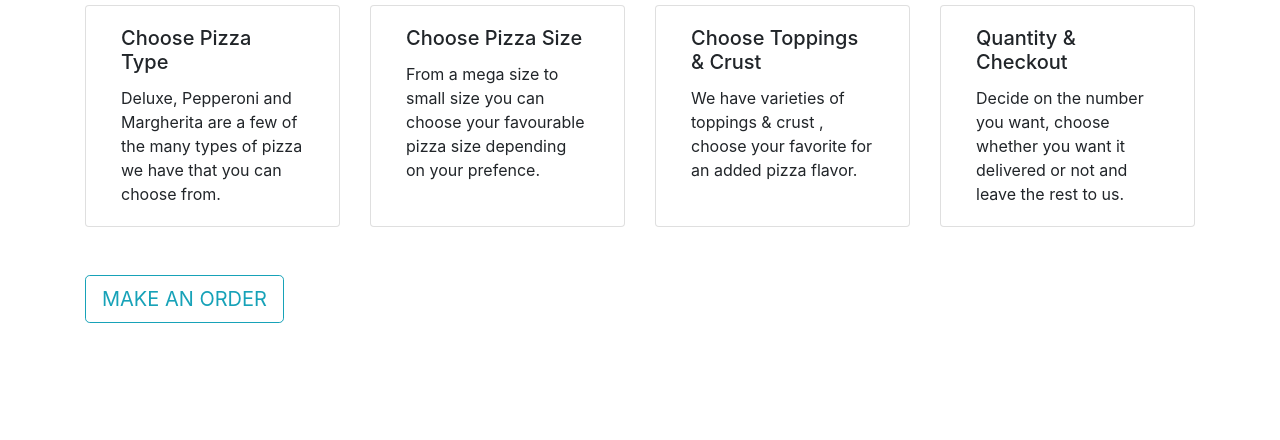
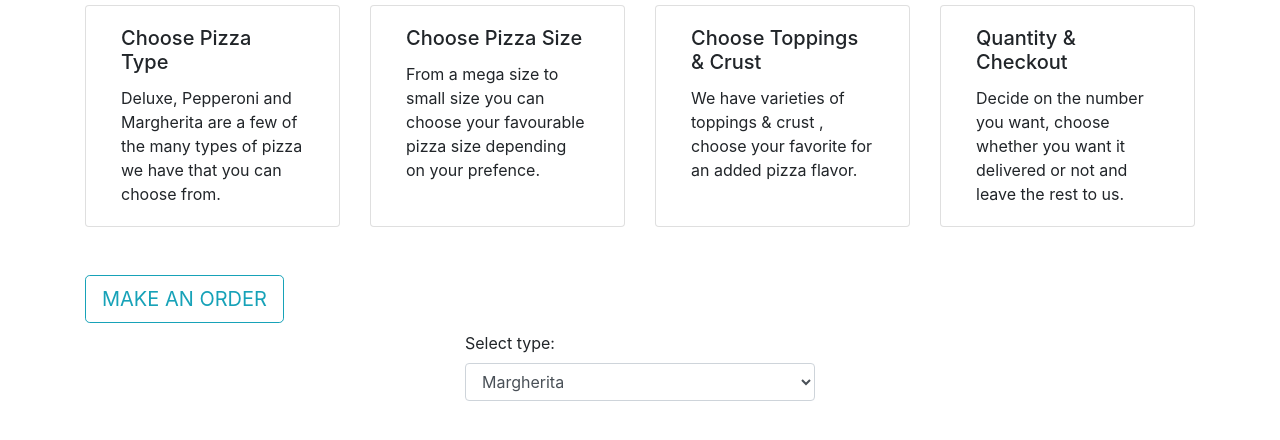
Before and after one commit to Sonia0-0/PIZZA-DELIVERY, a plain HTML site: page index.html in a window 1280 px wide. Shown: the part 296-736 px from the top of the page. Drawn offline with nearby package versions, Linux system fonts and the light colour scheme.

Commit message:
added a form with label for selecting Pizza type

```diff
--- a/index.html
+++ b/index.html
@@ -80,3 +80,14 @@
         <br>
         <button type="button" class="btn btn-outline-info btn-lg" id="checky">MAKE AN ORDER
         </button>
+         <div class="row">
+            <div class="col-md-4 mx-auto py-2">
+                <form id="myForm">
+                    <div class="form-group">
+                        <label for="sel1">Select type:</label>
+                        <select class="form-control" id="type">
+                            <option>Margherita</option>
+                            <option>Deluxe</option>
+                            <option>Peperoni</option>
+                        </select>
+                    </div>
```
